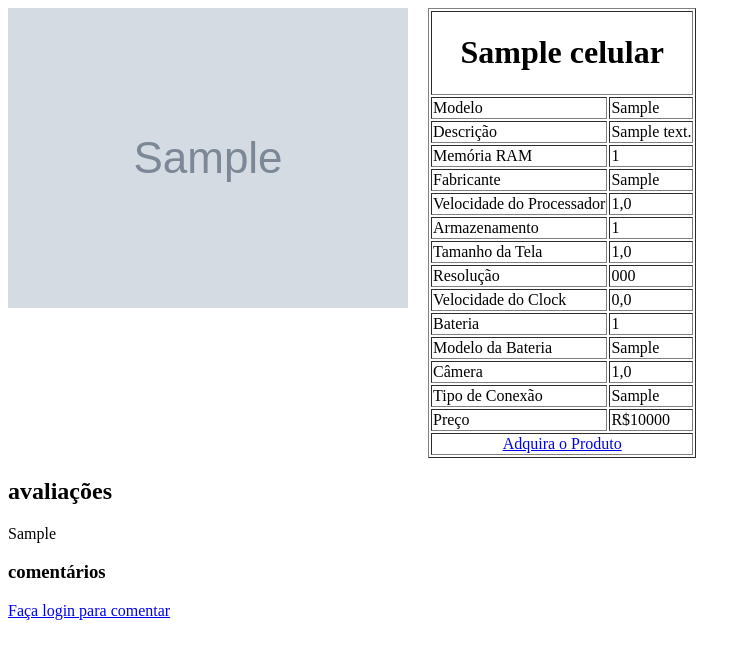
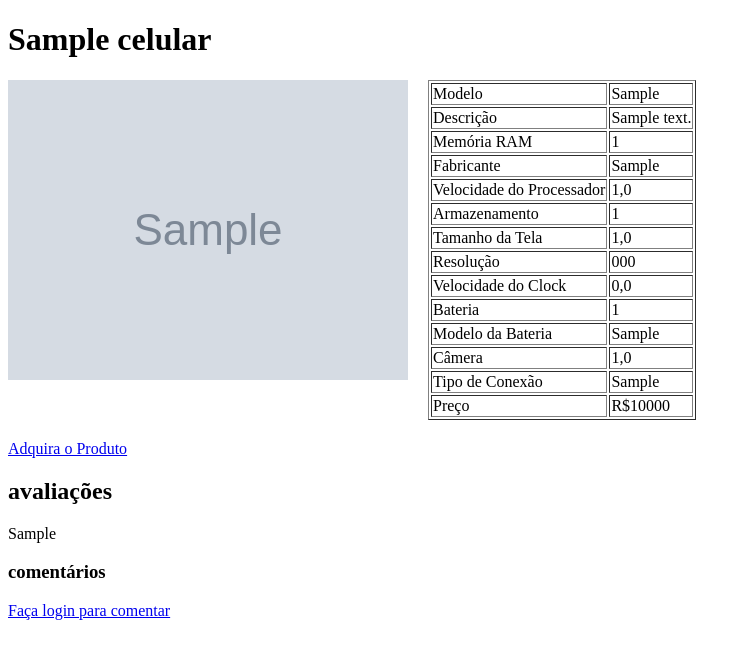
Before and after one commit to hiildh/projeto-desenvolvimento-web, a Django app: page /detalhar-celular/1/ in a window 1280 px wide. Shown: the top 659 px of the page, without its empty margins (0-751 px from the left). Run offline with Django 5.2, Linux system fonts and the light colour scheme; tables that the repository leaves empty hold one stand-in row (values such as "Sample post"); grey boxes marked "Sample" are stand-in pictures.

Commit message:
pagina celulares

```diff
--- a/core/templates/paginacelulares.html
+++ b/core/templates/paginacelulares.html
@@ -23,8 +23,8 @@
             color: gold;
         }
 
-        .imagem-do-produto {
-            max-width: 4000px;
+        imagem-do-produto {
+            max-width: 200px; /* Ajuste o tamanho da imagem conforme necessário */
         }
         .table-container {
             display: flex;
@@ -37,7 +37,11 @@
 </head>
 <body>
 
-<div class="container table-container">
+<div class="container">
+    <!-- Nome do celular -->
+    <h1>{{celular.nome}}</h1>
+
+    <div class="table-container">
         <!-- Coluna da imagem -->
         <div>
             <img src="{{ celular.imagem_link }}" alt="{{celular.nome}}" class="imagem-do-produto">
@@ -45,9 +49,6 @@
 
         <!-- Coluna das informações do produto -->
         <table border="1" class="info-table">
-        <tr>
-            <th colspan="2"><h1>{{celular.nome}}</h1></th>
-        </tr>
             <tr>
                 <td>Modelo</td>
                 <td>{{celular.modelo}}</td>
@@ -104,13 +105,15 @@
                 <td>Preço</td>
                 <td>R$10000</td>
             </tr>
-        <tr>
-            <td colspan="2" style="text-align: center;">
-                <a href="{{celular.link_venda}}" class="button">Adquira o Produto</a>
-            </td>
-        </tr>
         </table>
     </div>
+
+    <!-- Botão fora da tabela -->
+    <div style="margin-top: 20px;">
+        <a href="{{celular.link_venda}}" class="button">Adquira o Produto</a>
+    </div>
+</div>
+
  <div>
         <h2>avaliações</h2>
         {% for comentario in comentarios %}
```
Lines whose indentation alone changed are shown as unchanged.
